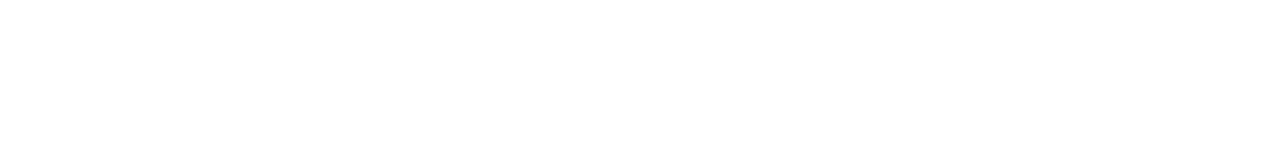
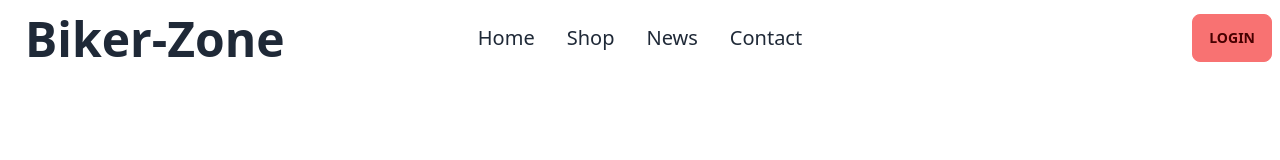
Before and after one commit to MdPiarulIslamAlif/biker-zone, a plain HTML site: page index.html in a window 1280 px wide. Drawn offline with nearby package versions, Linux system fonts and the light colour scheme.

Commit message:
added a navbar or logo title

```diff
--- a/index.html
+++ b/index.html
@@ -4,8 +4,56 @@
      <meta charset="UTF-8">
      <meta name="viewport" content="width=device-width, initial-scale=1.0">
      <title>Biker-zone</title>
+     <link href="https://cdn.jsdelivr.net/npm/daisyui@3.3.1/dist/full.css" rel="stylesheet" type="text/css" />
+     <script src="https://cdn.tailwindcss.com"></script>
 </head>
 <body>
+     <!-- header section start form here -->
+     <header>
+          <nav>
+               <div class="navbar bg-white">
+                    <div class="navbar-start">
+                      <div class="dropdown">
+                        <label tabindex="0" class="btn btn-ghost lg:hidden">
+                          <svg xmlns="http://www.w3.org/2000/svg" class="h-5 w-5" fill="none" viewBox="0 0 24 24" stroke="currentColor"><path stroke-linecap="round" stroke-linejoin="round" stroke-width="2" d="M4 6h16M4 12h8m-8 6h16" /></svg>
+                        </label>
+                        <ul tabindex="0" class="menu menu-sm dropdown-content mt-3 z-[1] p-2 shadow bg-base-100 rounded-box w-52 text-xl">
+                          <li><a>Home</a></li>
+                          <li><a>Shop</a></li>
+                          <li><a>News</a></li>
+                          <li><a>Contact</a></li>
+                        </ul>
+                      </div>
+                      <a class="btn btn-ghost normal-case text-5xl">Biker-Zone</a>
+                    </div>
+                    <div class="navbar-center hidden lg:flex">
+                      <ul class="menu menu-horizontal text-xl px-1">
+                         <li><a>Home</a></li>
+                         <li><a>Shop</a></li>
+                         <li><a>News</a></li>
+                         <li><a>Contact</a></li>
+                      </ul>
+                    </div>
+                    <div class="navbar-end">
+                      <a class="btn btn-error">Login</a>
+                    </div>
+                  </div>
+          </nav>
+     </header>
+     <!-- header section end form here -->
 
+     <!-- main section start form here -->
+     <main>
+
+     </main>
+     <!-- main section end form here -->
+
+     <!-- footer section start form here -->
+     <footer>
+
+     </footer>
+     <!-- footer section end form here -->
+</body>
+</body>
 </body>
 </html>
--- a/style/tailwind.config.js
+++ b/style/tailwind.config.js
@@ -0,0 +1,8 @@
+/** @type {import('tailwindcss').Config} */
+module.exports = {
+     content: ["./src/**/*.{html,js}"],
+     theme: {
+       extend: {},
+     },
+     plugins: [],
+   }
```
